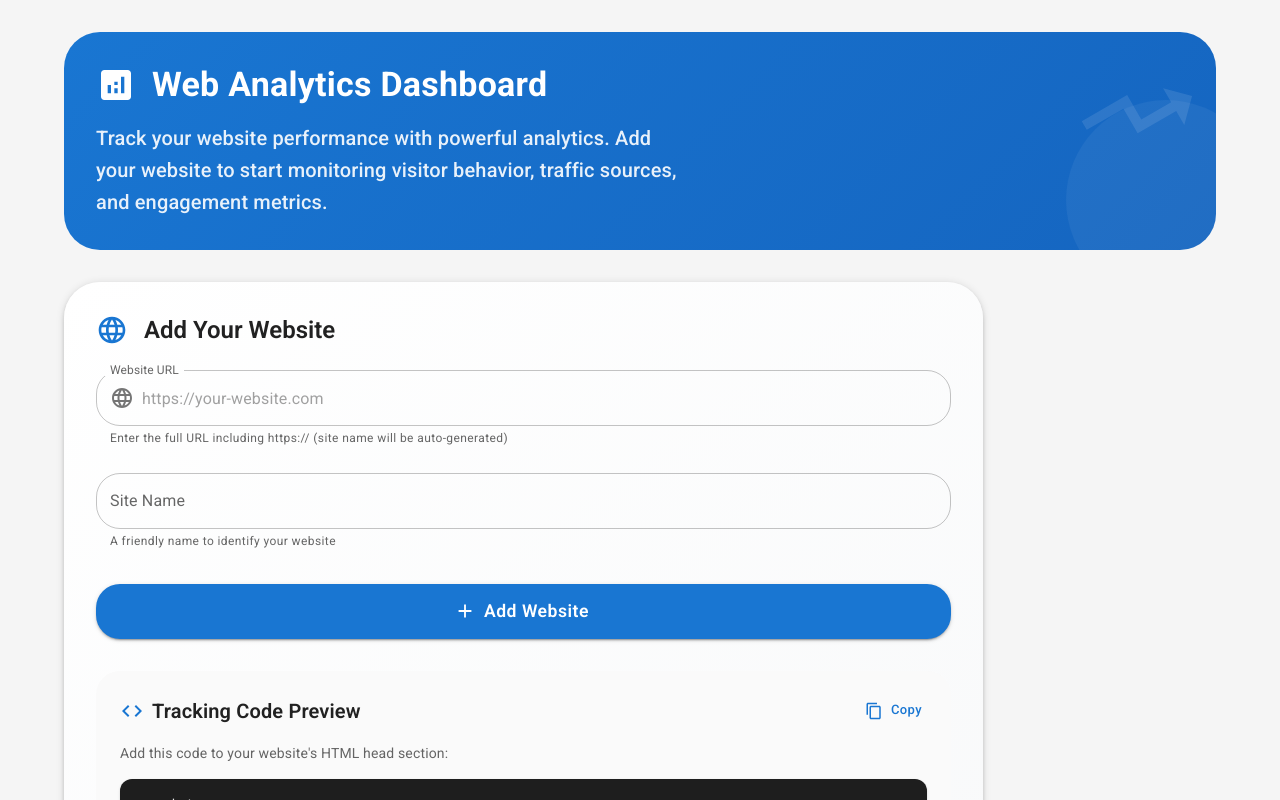
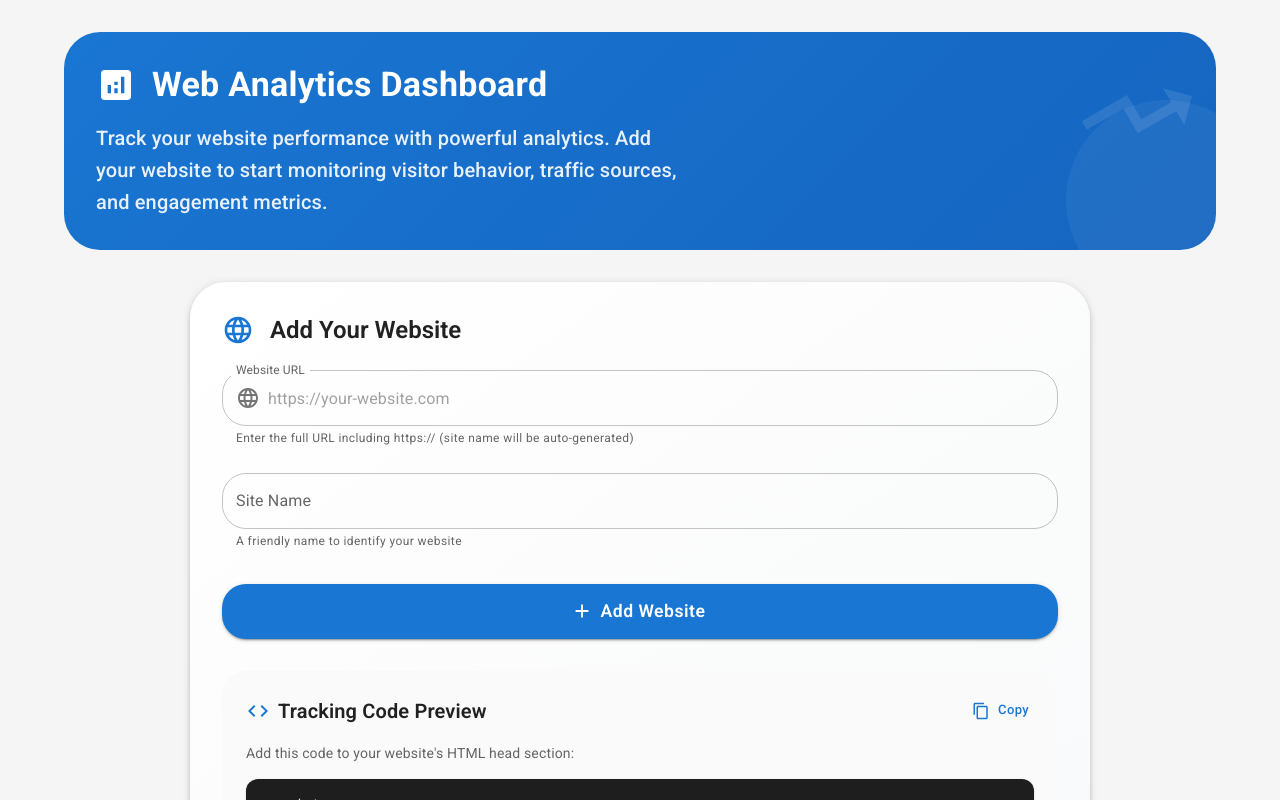
Before and after one commit to Tahmidul-Islam-Omi/Web_Analytics_Dynamic_Dashboard_Lead_Scoring_Agent, a React (Vite) app in the folder Web_Analytics_Frontend/: page / in a window 1280 px wide. Shown: the top 800 px of the page. Built offline with nearby package versions, Linux system fonts and the light colour scheme.

Commit message:
Fixed UI Alignment

```diff
--- a/Web_Analytics_Frontend/src/App.jsx
+++ b/Web_Analytics_Frontend/src/App.jsx
@@ -1,7 +1,7 @@
 import React from 'react';
 import { ThemeProvider, createTheme } from '@mui/material/styles';
 import CssBaseline from '@mui/material/CssBaseline';
-import { Container } from '@mui/material';
+import { Container, Box } from '@mui/material';
 import Header from './components/Header';
 import WebsiteForm from './components/WebsiteForm';
 
@@ -37,9 +37,19 @@ function App() {
     return (
         <ThemeProvider theme={theme}>
             <CssBaseline />
-      <Container maxWidth="lg" sx={{ py: 4 }}>
+            <Container
+                maxWidth="lg"
+                sx={{
+                    py: 4,
+                    display: 'flex',
+                    flexDirection: 'column',
+                    alignItems: 'center'
+                }}
+            >
+                <Box sx={{ width: '100%', maxWidth: 1200 }}>
                     <Header />
                     <WebsiteForm />
+                </Box>
             </Container>
         </ThemeProvider>
     );
--- a/Web_Analytics_Frontend/src/components/WebsiteForm.jsx
+++ b/Web_Analytics_Frontend/src/components/WebsiteForm.jsx
@@ -6,7 +6,6 @@ import {
   Box,
   Typography,
   Alert,
-  Chip,
   Grid,
   Card,
   CardContent,
@@ -28,7 +27,6 @@ import {
 import { isValidUrl, formatUrl, extractDomain } from '../utils/validation';
 import {
   FORM_VALIDATION,
-  SUCCESS_MESSAGES,
   ERROR_MESSAGES,
   TRACKING_SCRIPT_URL
 } from '../constants/config';
@@ -122,10 +120,11 @@ const WebsiteForm = () => {
   ];
 
   return (
-    <Box>
-      <Grid container spacing={4}>
+    <Box sx={{ display: 'flex', justifyContent: 'center' }}>
+      <Box sx={{ width: '100%', maxWidth: 900 }}>
+        <Grid container spacing={4} justifyContent="center">
           {/* Main Form */}
-        <Grid item xs={12} md={8}>
+          <Grid item xs={12} md={6}>
             <Paper
               elevation={3}
               sx={{
@@ -279,7 +278,7 @@ const WebsiteForm = () => {
           </Grid>
 
           {/* Features Sidebar */}
-        <Grid item xs={12} md={4}>
+          <Grid item xs={12} md={5}>
             <Box sx={{ position: 'sticky', top: 20 }}>
               <Typography variant="h6" sx={{ mb: 3, fontWeight: 600 }}>
                 What You'll Get
@@ -337,6 +336,7 @@ const WebsiteForm = () => {
           </Grid>
         </Grid>
       </Box>
+    </Box>
   );
 };
 
```
Lines whose indentation alone changed are shown as unchanged.
